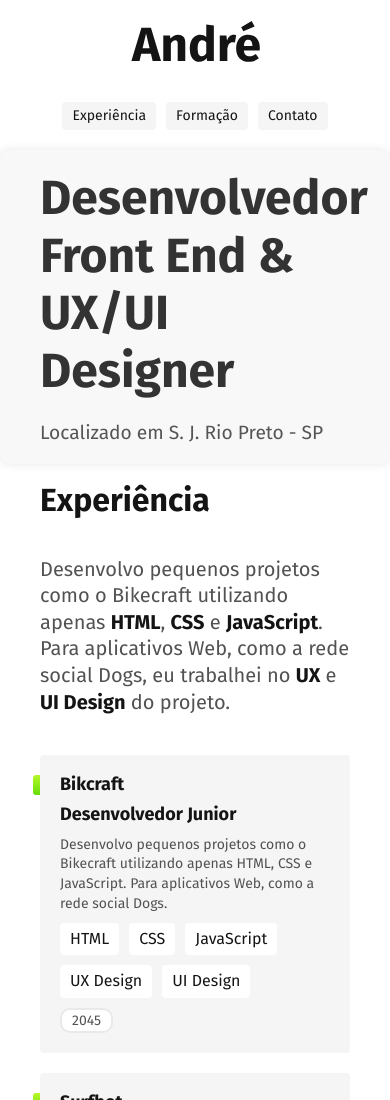
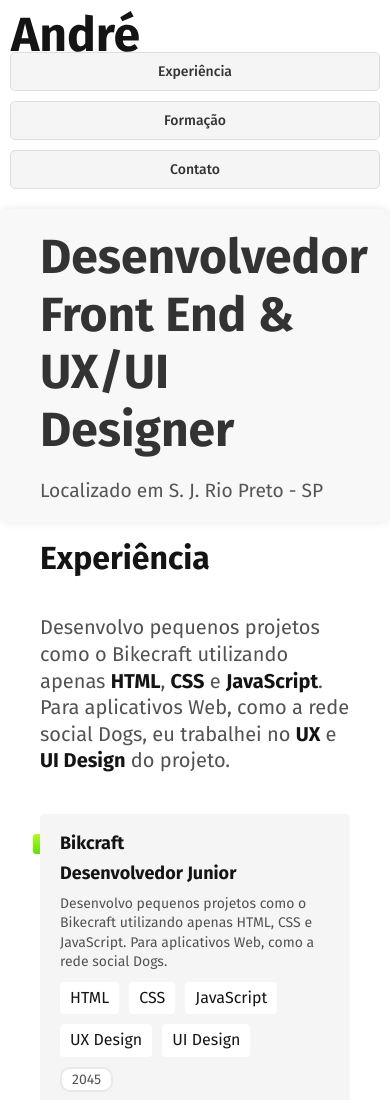
Before and after one commit to Andre-Inacio-VS/Origamid-HTML-CSS-Iniciantes, a plain HTML site: page index.html in a window 390 px wide. Shown: the top 1100 px of the page. Drawn offline with Linux system fonts and the light colour scheme.

Commit message:
updated header.css

```diff
--- a/css/header.css
+++ b/css/header.css
@@ -1,56 +1,72 @@
-.header {
-    display: flex;
-    justify-content: space-between;
-    align-items: center;
-  margin: 0 auto;
-  padding: 20px 40px;
+
+.header-logo {
+    max-width: 180px;
+    margin-bottom: 20px;
+    transition: border-color 0.5s ease;
 }
-.header-menu {
-    display: flex;
-    flex-wrap: wrap;
-    gap: 10px;
+
+.header-logo img {
+    width: 100%;
+    height: auto;
+    border: 2px solid transparent;
+    border-radius: 5px;
+    box-shadow: 0 2px 5px rgba(0, 0, 0, 0.1);
+    opacity: 0.8;
+    transition: opacity 0.5s ease;
 }
+
+.header-logo img:hover {
+    opacity: 1;
+    border-color: #f5f5f5;
+}
+
+
 .header-menu a {
-    font-size: 1.125rem;
-    line-height: 1.3;
-    padding: 10px 20px;
+    padding: 10px 15px;
+    display: inline-block;
     text-decoration: none;
-    display: block;
-    justify-content: center;
-    color: #141414;
+    color: #333;
+    background-color: #f5f5f5;
+    border: 1px solid #ddd;
     border-radius: 5px;
+    font-weight: 500;
+    transition: background-color 0.3s ease;
 }
 
 .header-menu a:hover {
-    cursor: pointer;
-    background-color: #67dd0a;
-    transition: 500ms;
+    background-color: #ccc;
 }
 
+.header-menu a:not(:last-child) {
+    margin-right: 15px;
+}
+
+
 @media (max-width: 800px) {
-    .header {
-        flex-direction: column;
-        gap: 40px;
-        padding: 20px;
+    .header-logo {
+        max-width: 150px;
     }
 
-    .header a {
-        background: #f5f5f5;
-        border-radius: 4px;
+    .header-menu a {
+        font-size: 14px;
+    }
+}
+
+@media (max-width: 500px) {
+    .header {
+        padding: 10px;
+    }
+
+    .header-logo {
+        max-width: 120px;
     }
 
     .header-menu {
-        gap: 30px;
-    }
-}
-
-@media (max-width:500px) {
-    .header-menu {
-        gap: 10px;
+        text-align: center;
     }
 
     .header-menu a {
-        padding: 5px 10px;
-        font-size: .875rem;
+        display: block;
+        margin-bottom: 10px;
     }
 }
```
Also changed, not shown: 1 other file.
